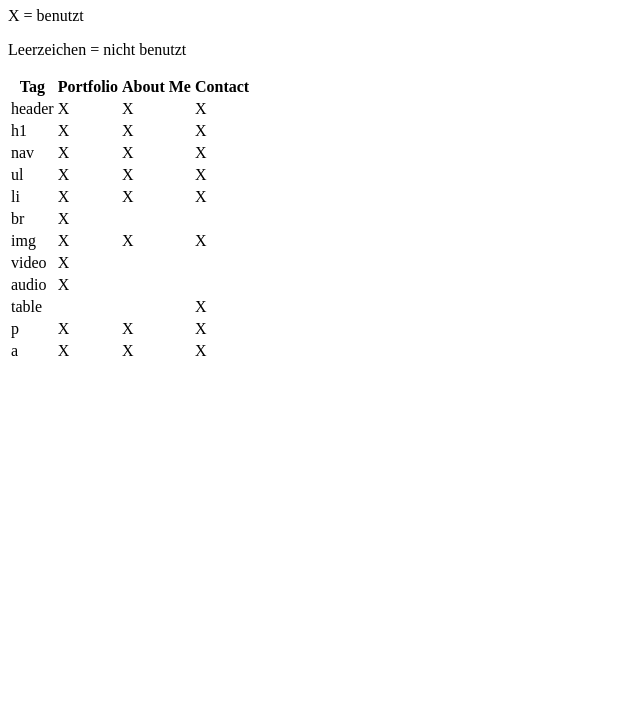
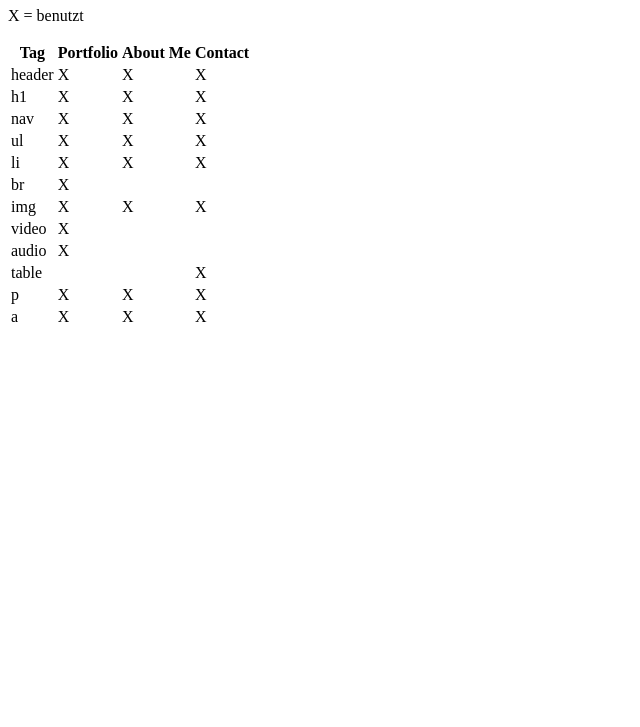
Before and after one commit to carolinbng/GIS_SS_20, a plain HTML site: page Aufgabe2/tags used/index.html in a window 1280 px wide. Shown: the part 73-800 px from the top of the page, without its empty margins (0-640 px from the left). Drawn offline with Linux system fonts and the light colour scheme.

Commit message:
tags used

```diff
--- a/Aufgabe2/tags used/index.html
+++ b/Aufgabe2/tags used/index.html
@@ -8,7 +8,6 @@
 <body>
     <h1>genutzte tags</h1>
     <p>X = benutzt</p>
-    <p>Leerzeichen = nicht benutzt</p>
     <table>
     <tr>
         <th>Tag</th>
```
